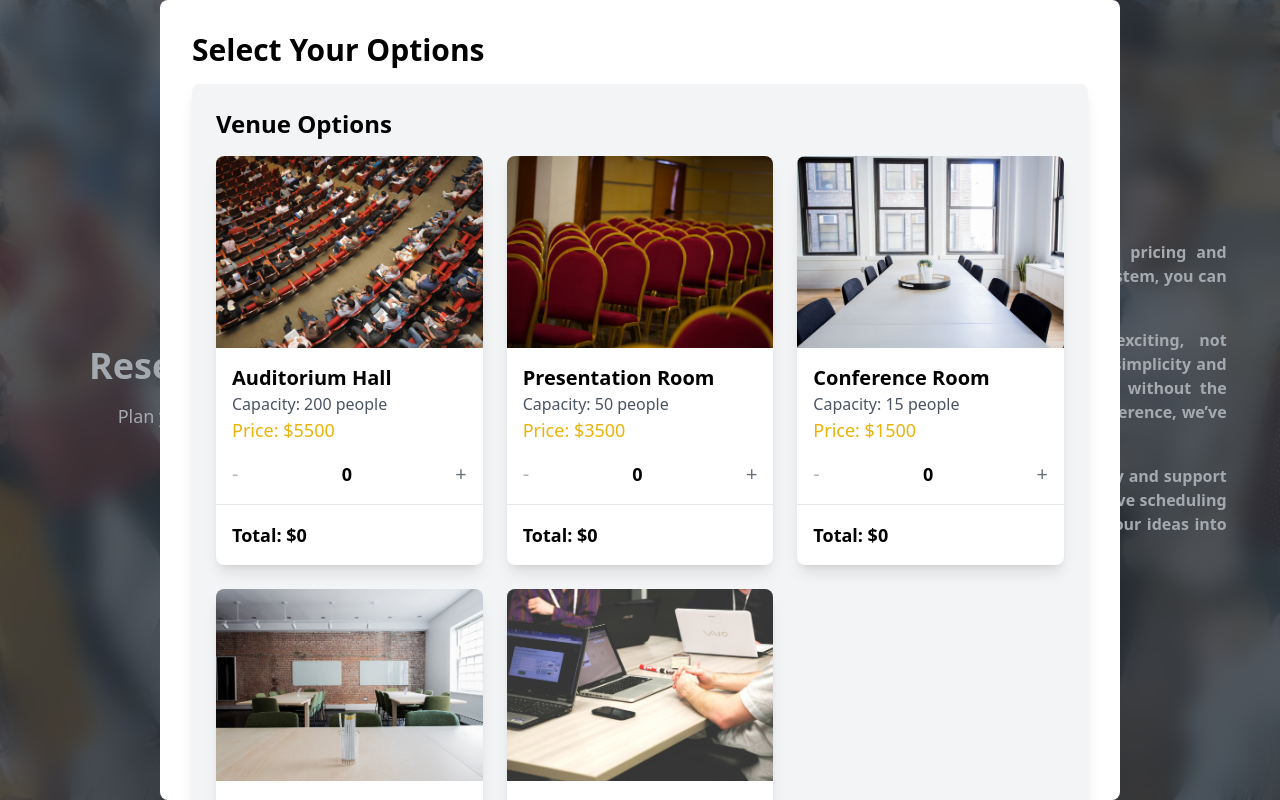
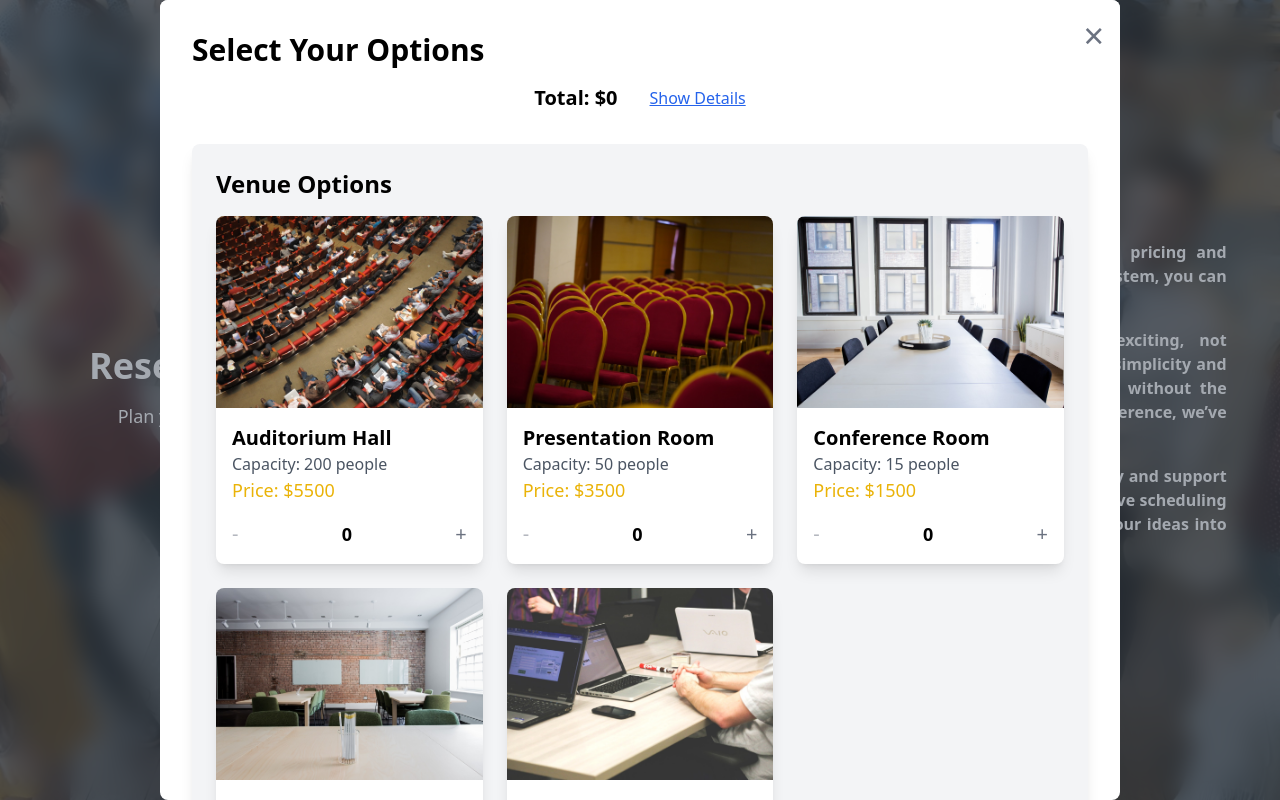
Before and after one commit to laurarnichols/conference-reservation-site, a React (Vite) app: page / in a window 1280 px wide. Both pictures are taken after a click on the button "Get Started". Built offline with nearby package versions, Linux system fonts and the light colour scheme.

Commit message:
Update styling and add optional details table at bottom

```diff
--- a/src/Card.jsx
+++ b/src/Card.jsx
@@ -44,9 +44,6 @@ const Card = ({ storeKey, index }) => {
           </button>
         </div>
       </div>
-      <div className="p-4 border-t">
-        <p className="font-semibold text-lg">Total: ${count * price}</p>
-      </div>
     </div>
   );
 };
--- a/src/CateringSection.jsx
+++ b/src/CateringSection.jsx
@@ -13,7 +13,7 @@ const CateringSection = ({ header }) => {
   });
 
   return (
-    <div className="bg-gray-100 p-6 rounded-lg shadow-lg mb-6">
+    <div className="bg-gray-100 p-6 rounded-lg shadow-lg mb-6 ml-8 mr-8">
       <h2 className="text-2xl font-semibold mb-4">{header}</h2>
       <div className="mb-4">
         <label
@@ -61,7 +61,7 @@ const CateringSection = ({ header }) => {
         ))}
       </div>
       <div className="mt-4 text-right font-semibold text-lg">
-        Total: ${totalCost}
+        Subtotal: ${totalCost}
       </div>
     </div>
   );
--- /dev/null
+++ b/src/DetailsTable.jsx
@@ -0,0 +1,113 @@
+import { useSelector } from "react-redux";
+import { forwardRef } from "react";
+
+const DetailsTable = forwardRef((props, ref) => {
+  const { cateringOptions, venueOptions, avOptions, numPeople } = useSelector(
+    (state) => {
+      return {
+        cateringOptions: state.catering.options,
+        venueOptions: state.venue.venueLocations.options,
+        avOptions: state.venue.avOptions.options,
+        numPeople: state.catering.numPeople,
+      };
+    }
+  );
+
+  const filteredOptions = (options) =>
+    options.filter((option) => option.count > 0);
+
+  const totalCost =
+    filteredOptions(venueOptions).reduce(
+      (acc, option) => acc + option.count * option.price,
+      0
+    ) +
+    filteredOptions(avOptions).reduce(
+      (acc, option) => acc + option.count * option.price,
+      0
+    ) +
+    filteredOptions(cateringOptions).reduce(
+      (acc, option) => acc + option.count * option.price * numPeople,
+      0
+    );
+
+  return (
+    <div className="m-8" ref={ref}>
+      <h3 className="text-2xl font-semibold mb-4">Details</h3>
+      <table className="min-w-full bg-white border border-gray-200">
+        <thead>
+          <tr className="bg-gray-100">
+            <th className="py-2 px-4 border border-gray-300">Selection</th>
+            <th className="py-2 px-4 border border-gray-300">Count</th>
+            <th className="py-2 px-4 border border-gray-300">Price</th>
+            <th className="py-2 px-4 border border-gray-300">Subtotal</th>
+          </tr>
+        </thead>
+        <tbody>
+          {filteredOptions(venueOptions).map((option, index) => (
+            <tr key={index} className="hover:bg-gray-50">
+              <td className="py-2 px-4 border border-gray-300 text-center">
+                {option.title}
+              </td>
+              <td className="py-2 px-4 border border-gray-300 text-center">
+                {option.count}
+              </td>
+              <td className="py-2 px-4 border border-gray-300 text-center">
+                ${option.price}
+              </td>
+              <td className="py-2 px-4 border border-gray-300 text-center">
+                ${option.count * option.price}
+              </td>
+            </tr>
+          ))}
+          {filteredOptions(avOptions).map((option, index) => (
+            <tr key={index} className="hover:bg-gray-50">
+              <td className="py-2 px-4 border border-gray-300 text-center">
+                {option.title}
+              </td>
+              <td className="py-2 px-4 border border-gray-300 text-center">
+                {option.count}
+              </td>
+              <td className="py-2 px-4 border border-gray-300 text-center">
+                ${option.price}
+              </td>
+              <td className="py-2 px-4 border border-gray-300 text-center">
+                ${option.count * option.price}
+              </td>
+            </tr>
+          ))}
+          {filteredOptions(cateringOptions).map((option, index) => (
+            <tr key={index} className="hover:bg-gray-50">
+              <td className="py-2 px-4 border border-gray-300 text-center">
+                {option.title}
+              </td>
+              <td className="py-2 px-4 border border-gray-300 text-center">
+                {option.count} X {numPeople} people
+              </td>
+              <td className="py-2 px-4 border border-gray-300 text-center">
+                ${option.price}
+              </td>
+              <td className="py-2 px-4 border border-gray-300 text-center">
+                ${option.count * option.price * numPeople}
+              </td>
+            </tr>
+          ))}
+          <tr className="bg-gray-100">
+            <td
+              colSpan="3"
+              className="py-2 px-4 border border-gray-300 text-right font-semibold"
+            >
+              Total:
+            </td>
+            <td className="py-2 px-4 border border-gray-300 text-center">
+              ${totalCost}
+            </td>
+          </tr>
+        </tbody>
+      </table>
+    </div>
+  );
+});
+
+DetailsTable.displayName = "DetailsTable";
+
+export default DetailsTable;
--- a/src/EventSelectionsOverlay.jsx
+++ b/src/EventSelectionsOverlay.jsx
@@ -1,27 +1,68 @@
 import SelectionSection from "./SelectionSection";
 import CateringSection from "./CateringSection";
+import DetailsTable from "./DetailsTable";
 import PropTypes from "prop-types";
+import { useSelector } from "react-redux";
+import { useState, useRef, useEffect } from "react";
 
 const EventSelectionsOverlay = ({ toggleOverlay }) => {
+  const { cateringCost, venueLocations, avOptions } = useSelector((state) => {
+    return {
+      cateringCost: state.catering.cateringCost,
+      venueLocations: state.venue.venueLocations,
+      avOptions: state.venue.avOptions,
+    };
+  });
+
+  const [showDetails, setShowDetails] = useState(false);
+  const detailsRef = useRef(null);
+
+  useEffect(() => {
+    if (showDetails && detailsRef.current) {
+      detailsRef.current.scrollIntoView({ behavior: "smooth" });
+    }
+  }, [showDetails]);
+
+  const handleShowDetails = () => {
+    setShowDetails(!showDetails);
+    if (!showDetails) {
+      detailsRef.current.scrollIntoView({ behavior: "smooth" });
+    }
+  };
 
   return (
     <div className="relative">
       {/* Full screen semi-transparent background */}
       <div className="fixed inset-0 bg-gray-600 bg-opacity-50 z-50 flex items-center justify-center h-screen">
         {/* Modal content with scrollable section */}
-        <div className="bg-white p-8 rounded-lg w-full md:w-3/4 max-h-screen overflow-y-auto">
-          <h2 className="text-3xl font-semibold mb-4">Select Your Options</h2>
-          <SelectionSection storeKey="venueLocations"/>
+        <div className="bg-white rounded-lg w-full md:w-3/4 max-h-screen overflow-y-auto relative">
+          {/* Sticky top section */}
+          <div className="sticky top-0 bg-white z-10 p-8">
+            {/* Close button */}
+            <button
+              onClick={toggleOverlay}
+              className="absolute top-4 right-4 text-gray-500 hover:text-gray-700 text-4xl"
+            >
+              &times;
+            </button>
+            <h2 className="text-3xl font-semibold mb-4">Select Your Options</h2>
+            <div className="flex justify-center items-center">
+              <div className="text-right font-semibold text-xl mr-4">
+                Total: $
+                {cateringCost + venueLocations.totalCost + avOptions.totalCost}
+              </div>
+              <button
+                onClick={handleShowDetails}
+                className="text-blue-600 underline ml-4"
+              >
+                {showDetails ? "Hide Details" : "Show Details"}
+              </button>
+            </div>
+          </div>
+          <SelectionSection storeKey="venueLocations" />
           <SelectionSection storeKey="avOptions" />
           <CateringSection header="Catering Options" />
-          <div className="flex justify-end mt-6">
-            <button
-              onClick={toggleOverlay}
-              className="bg-red-500 text-white px-4 py-2 rounded-md"
-            >
-              Close
-            </button>
-          </div>
+          {showDetails && <DetailsTable ref={detailsRef} />}
         </div>
       </div>
     </div>
--- a/src/SelectionSection.jsx
+++ b/src/SelectionSection.jsx
@@ -16,13 +16,13 @@ const SelectionSection = ({ storeKey }) => {
   ));
 
   return (
-    <div className="bg-gray-100 p-6 rounded-lg shadow-lg mb-6">
+    <div className="bg-gray-100 p-6 rounded-lg shadow-lg mb-6 ml-8 mr-8">
       <h2 className="text-2xl font-semibold mb-4">{header}</h2>
       <div className="grid grid-cols-1 sm:grid-cols-2 md:grid-cols-3 gap-6">
         {cards}
       </div>
       <div className="mt-4 text-right font-semibold text-lg">
-        Total: ${totalCost}
+        Subtotal: ${totalCost}
       </div>
     </div>
   );
--- a/src/venueSlice.js
+++ b/src/venueSlice.js
@@ -20,6 +20,7 @@ export const venueSlice = createSlice({
           return;
         }
         state[storeKey].options[index].count++;
+        state[storeKey].totalCost += state[storeKey].options[index].price;
       }
     },
     decrementVenueCount: (state, action) => {
@@ -29,6 +30,7 @@ export const venueSlice = createSlice({
           return;
         }
         state[storeKey].options[index].count--;
+        state[storeKey].totalCost -= state[storeKey].options[index].price;
       }
     },
   },
```
